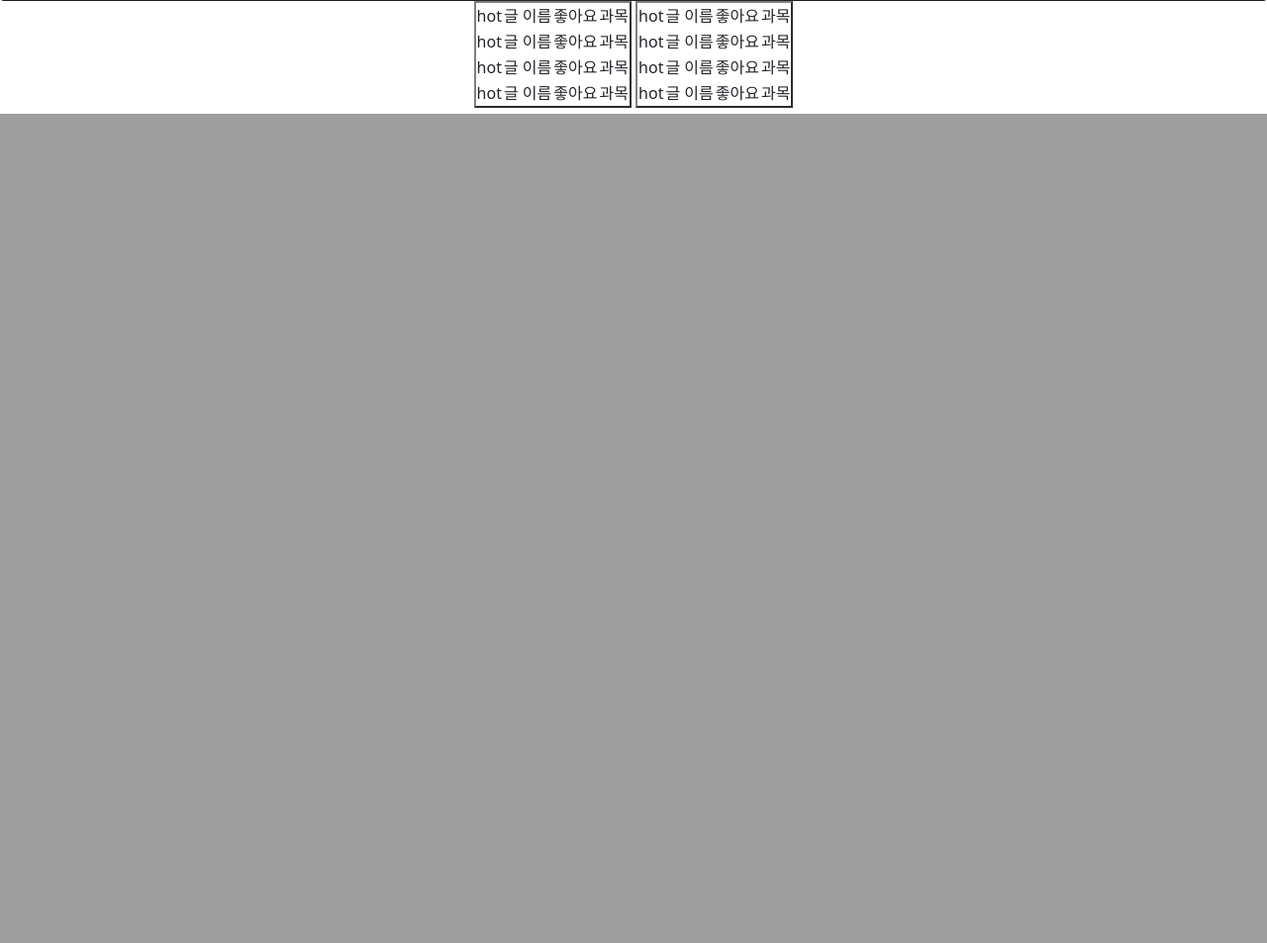
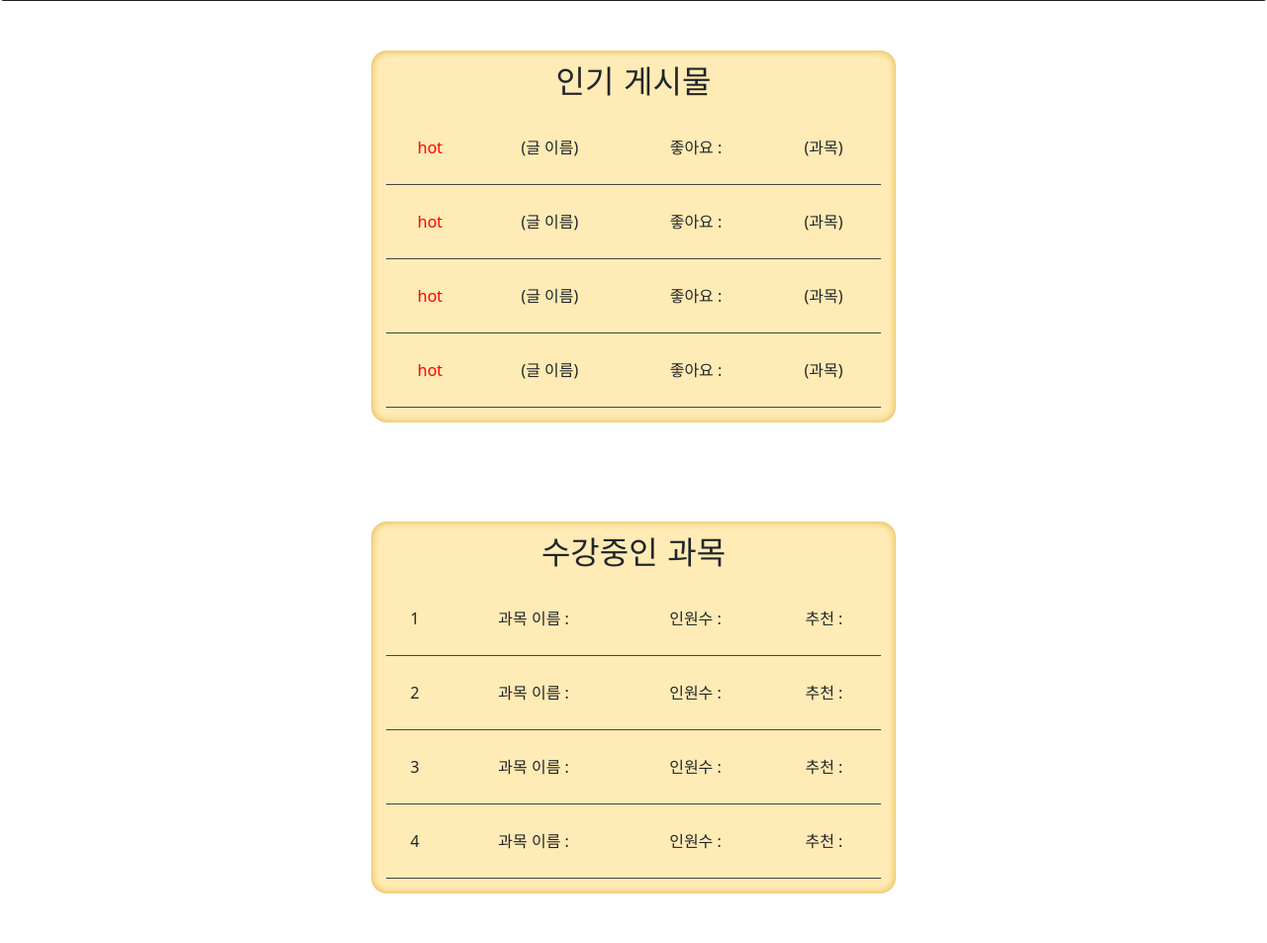
Before and after one commit to king258436/ChungbukStudyCommnity, a Django app: template templates/main/index.html in a window 1280 px wide. Shown: the part 1028-1981 px from the top of the page at 99% size. Before the commit the page ends 1143 px from the top, so only its background shows below. Run offline with Django 3.2, Linux system fonts and the light colour scheme; the template is opened without the code that fills it, so the values that code supplies are empty.

Commit message:
modified:   templates/main/index.html

```diff
--- a/templates/main/index.html
+++ b/templates/main/index.html
@@ -24,6 +24,27 @@
         .card {
             color: rgb(0, 0, 0);
         }
+
+        div#wrap div {
+            display: inline-block;
+            border-radius: 16px;
+            background-color: #ffebb5;
+            box-shadow: inset 0 0 8px #deb13a;
+            margin: 50px;
+            padding: 15px;
+        }
+
+        .write td {
+            border-bottom: 1px solid #444444;
+            padding: 10px;
+        }
+
+        .hot {
+            color: red
+        }
+    </style>
+    <style>
+        @import url('https://fonts.googleapis.com/css2?family=Black+Han+Sans&display=swap');
     </style>
 </head>
 
@@ -42,61 +63,69 @@
             </div>
         </section>
     </header>
-    <div class="container" style="text-align : center">
-        <table border="2" style="display : inline-block">
-            <tr>
-                <td>hot</td>
-                <td>글 이름</td>
-                <td>좋아요</td>
-                <td>과목</td>
+    <div class="container" id="wrap" style="text-align : center;">
+        <div>
+            <h2 style="font-family: 'Black Han Sans', sans-serif" ;>인기 게시물</h2>
+            <table width="500" height="300">
+                <tr class="write">
+                    <td class="hot">hot</td>
+                    <td onclick="location.href='{%url 'board:Vision'%}'" style="cursor:pointer;">(글 이름)</td>
+                    <!--게시글 링크-->
+                    <td>좋아요 : </td>
+                    <td onclick="location.href='{%url }'">(과목)</td><!--과목 게시판 링크-->
                 </tr>
-            <tr>
-                <td>hot</td>
-                <td>글 이름</td>
-                <td>좋아요</td>
-                <td>과목</td>
+                <tr class="write">
+                    <td class="hot">hot</td>
+                    <td onclick="location.href='{%url 'board:Vision'%}'" style="cursor:pointer;">(글 이름)</td>
+                    <td>좋아요 : </td>
+                    <td onclick="location.href='{%url }'">(과목)</td><!--과목 게시판 링크-->
                 </tr>
-            <tr>
-                <td>hot</td>
-                <td>글 이름</td>
-                <td>좋아요</td>
-                <td>과목</td>
+                <tr class="write">
+                    <td class="hot">hot</td>
+                    <td onclick="location.href='{%url 'board:Vision'%}'" style="cursor:pointer;">(글 이름)</td>
+                    <td>좋아요 : </td>
+                    <td onclick="location.href='{%url }'">(과목)</td><!--과목 게시판 링크-->
                 </tr>
-            <tr>
-                <td>hot</td>
-                <td>글 이름</td>
-                <td>좋아요</td>
-                <td>과목</td>
+                <tr class="write">
+                    <td class="hot">hot</td>
+                    <td onclick="location.href='{%url 'board:Vision'%}'" style="cursor:pointer;">(글 이름)</td>
+                    <td>좋아요 : </td>
+                    <td onclick="location.href='{%url }'">(과목)</td><!--과목 게시판 링크-->
                 </tr>
             </table>
+        </div>
 
+        <div>
+            <h2 style="font-family: 'Black Han Sans', sans-serif" ;>수강중인 과목</h2>
+            <table width="500" height="300">
 
-        <table border="2" style="display : inline-block">
-            <tr>
-                <td>hot</td>
-                <td>글 이름</td>
-                <td>좋아요</td>
-                <td>과목</td>
+                <tr class="write">
+                    <td>1</td>
+                    <td onclick="location.href='{%url 'board:Vision'%}'" style="cursor:pointer;">과목 이름 : </td>
+                    <!--과목 이름에 해당하는 과목 게시판링크를 달아주세요.-->
+                    <td>인원수 : </td>
+                    <td>추천 : </td>
                 </tr>
-            <tr>
-                <td>hot</td>
-                <td>글 이름</td>
-                <td>좋아요</td>
-                <td>과목</td>
+                <tr class="write">
+                    <td>2</td>
+                    <td onclick="location.href='{%url 'board:Vision'%}'" style="cursor:pointer;">과목 이름 : </td>
+                    <td>인원수 : </td>
+                    <td>추천 : </td>
                 </tr>
-            <tr>
-                <td>hot</td>
-                <td>글 이름</td>
-                <td>좋아요</td>
-                <td>과목</td>
+                <tr class="write">
+                    <td>3</td>
+                    <td onclick="location.href='{%url 'board:Vision'%}'" style="cursor:pointer;">과목 이름 : </td>
+                    <td>인원수 : </td>
+                    <td>추천 : </td>
                 </tr>
-            <tr>
-                <td>hot</td>
-                <td>글 이름</td>
-                <td>좋아요</td>
-                <td>과목</td>
+                <tr class="write">
+                    <td>4</td>
+                    <td onclick="location.href='{%url 'board:Vision'%}'" style="cursor:pointer;">과목 이름 : </td>
+                    <td>인원수 : </td>
+                    <td>추천 : </td>
                 </tr>
             </table>
+        </div>
 
     </div>
 
```
Lines whose indentation alone changed are shown as unchanged.
